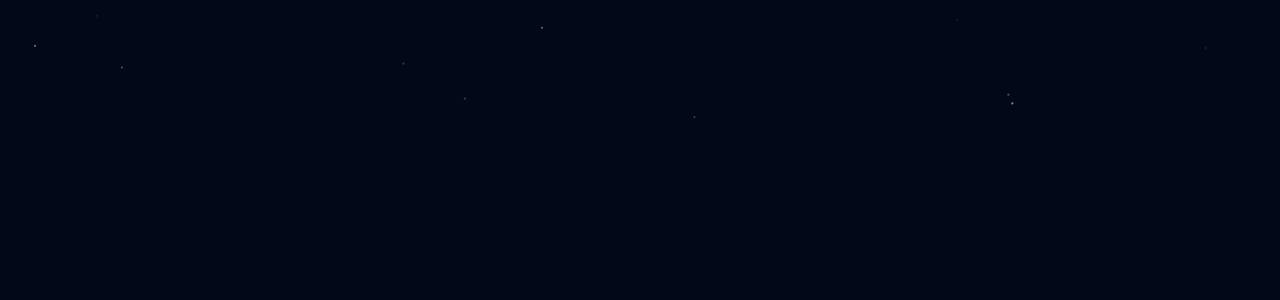
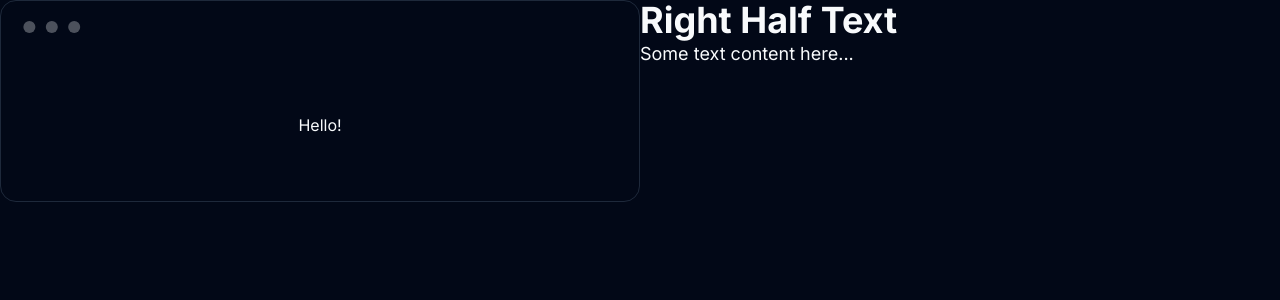
Before and after one commit to katamyra/dev-portfolio, a Next.js app: page /contact in a window 1280 px wide. Shown: the top 300 px of the page. Built offline with nearby package versions, Linux system fonts and the light colour scheme.

Commit message:
Testing a projects section using contact

```diff
--- a/package.json
+++ b/package.json
@@ -34,6 +34,7 @@
     "@types/react": "^18",
     "@types/react-dom": "^18",
     "autoprefixer": "^10.0.1",
+    "daisyui": "^4.6.1",
     "eslint": "^8",
     "eslint-config-next": "14.1.0",
     "postcss": "^8",
--- a/src/app/contact/page.tsx
+++ b/src/app/contact/page.tsx
@@ -4,9 +4,19 @@ import { CarouselItem } from '@/components/ui/carousel';
 import ParticleBackground from '@/components/ui/ParticleBackground';
 export default function Contact() {
     return (
-      <div className='h-full'>
-         <ParticleBackground></ParticleBackground>
+      <div>
+        <div className="flex">
+          <div className="mockup-window border bg-base-500 w-1/2">
+            <div className="flex justify-center px-4 py-16 bg-base-600">Hello!</div>
+          </div>
+          <div className="w-1/2">
+            <h1 className="text-4xl font-bold">Right Half Text</h1>
+            <p className="text-lg">Some text content here...</p>
+          </div>
+        </div>
       </div>
+
+
 
 
     )
--- a/tailwind.config.ts
+++ b/tailwind.config.ts
@@ -74,7 +74,18 @@ const config = {
       },
     },
   },
-  plugins: [require("tailwindcss-animate")],
+  plugins: [require("tailwindcss-animate"), require("daisyui")],
+  daisyui: {
+    themes: false, // false: only light + dark | true: all themes | array: specific themes like this ["light", "dark", "cupcake"]
+    darkTheme: "dark", // name of one of the included themes for dark mode
+    base: false, // applies background color and foreground color for root element by default
+    styled: true, // include daisyUI colors and design decisions for all components
+    utils: true, // adds responsive and modifier utility classes
+    prefix: "", // prefix for daisyUI classnames (components, modifiers and responsive class names. Not colors)
+    logs: true, // Shows info about daisyUI version and used config in the console when building your CSS
+    themeRoot: ":root", // The element that receives theme color CSS variables
+  },
+
 } satisfies Config
 
 export default config
```
Also changed, not shown: 1 other file (tests, documents, lock files or other folders).
